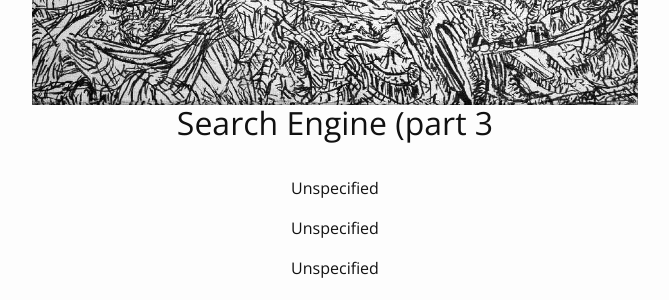
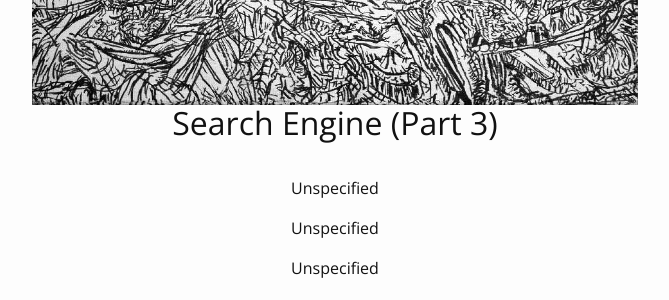
Before and after one commit to FraserThompson/jamestbcom, a Jekyll site: the page built from _art/art8.markdown, in a window 1280 px wide. Shown: the part 709-1009 px from the top of the page, without its empty margins (305-974 px from the left). Built offline with Jekyll 4.4.1, drawn with Linux system fonts in a browser that asks for light colours.

```diff
--- a/_art/art8.markdown
+++ b/_art/art8.markdown
@@ -1,5 +1,5 @@
 ---
-title:  "Search Engine (part 3"
+title:  "Search Engine (Part 3)"
 date:   2016-01-03
 image: art_8
 ---
```
